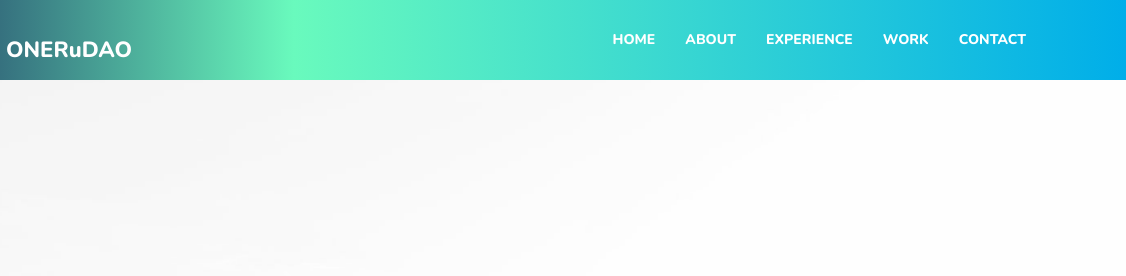
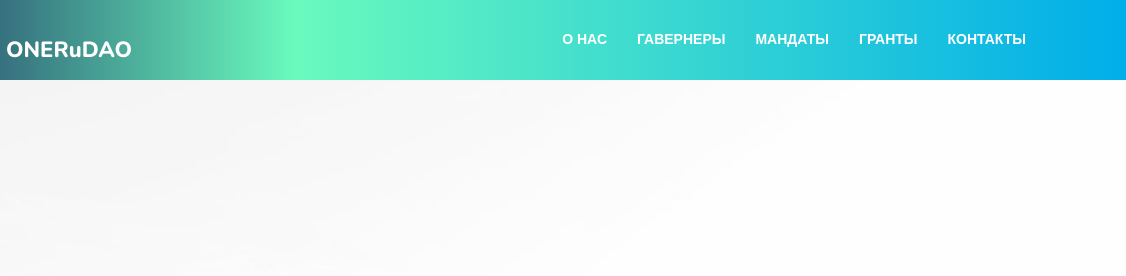
Before and after one commit to MatevosianArutiun/ONERuDAO, a website: page src/index.html in a window 1280 px wide. Shown: the top 276 px of the page, 154-1280 px from the left. Drawn offline with nearby package versions, Linux system fonts and the light colour scheme; files that its build step writes are made by us from their sources; files whose address does not match are found by name.

Commit message:
change navigation

```diff
--- a/src/templates/navigation.html
+++ b/src/templates/navigation.html
@@ -11,19 +11,19 @@
         <div class="navigation__menu menu">
             <ul class="menu__list">
                 <li class="menu__item">
-                    <a href="#header" class="menu__link">Home</a>
+                    <a href="#header" class="menu__link">О Нас</a>
                 </li>
                 <li class="menu__item">
-                    <a href="#intro" class="menu__link">About</a>
+                    <a href="#intro" class="menu__link">Гавернеры</a>
                 </li>
                 <li class="menu__item">
-                    <a href="#experience" class="menu__link">Experience</a>
+                    <a href="#experience" class="menu__link">Мандаты</a>
                 </li>
                 <li class="menu__item">
-                    <a href="#works" class="menu__link">Work</a>
+                    <a href="#works" class="menu__link">Гранты</a>
                 </li>
                 <li class="menu__item">
-                    <a href="#contacts" class="menu__link">Contact</a>
+                    <a href="#contacts" class="menu__link">Контакты</a>
                 </li>
             </ul>
         </div>
```
